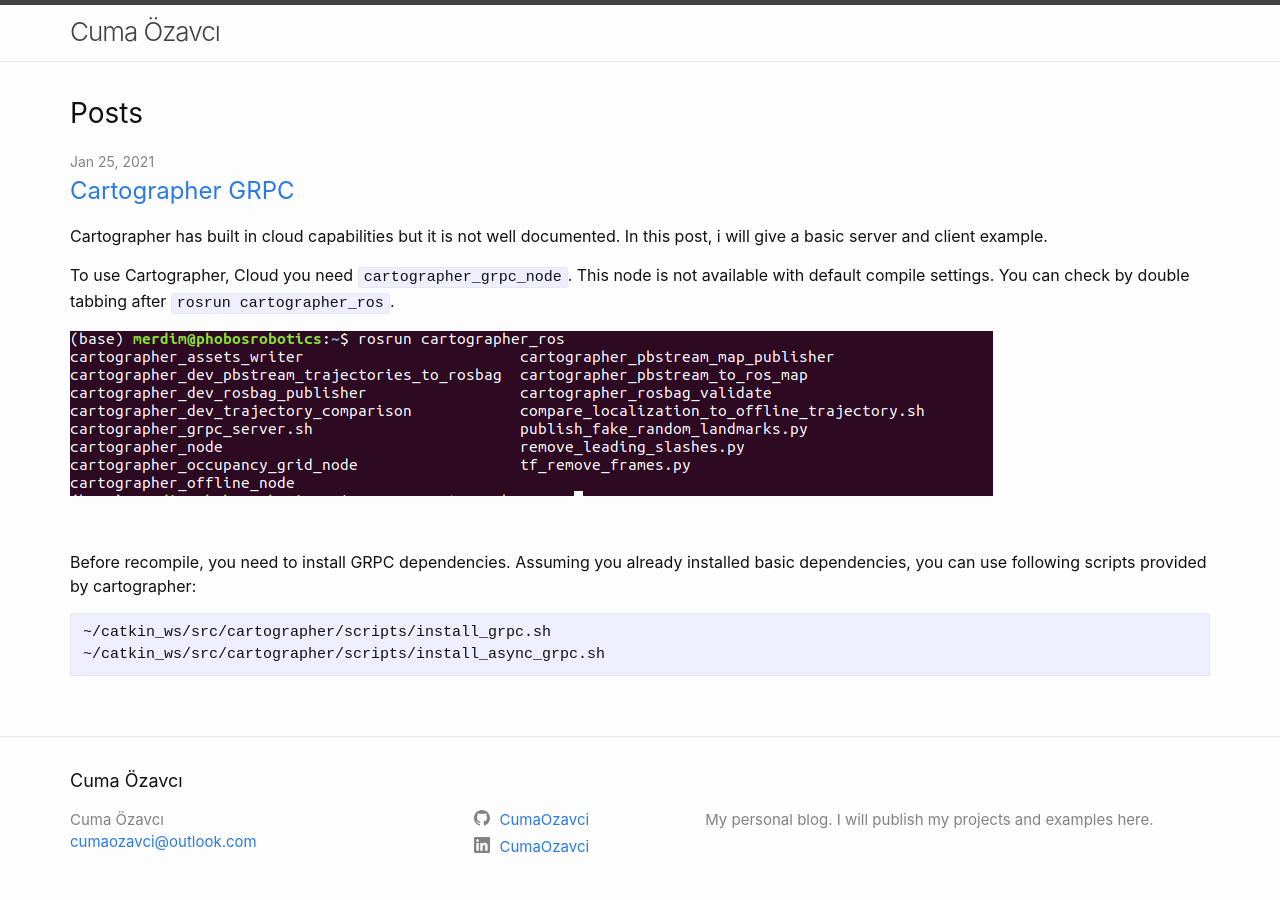
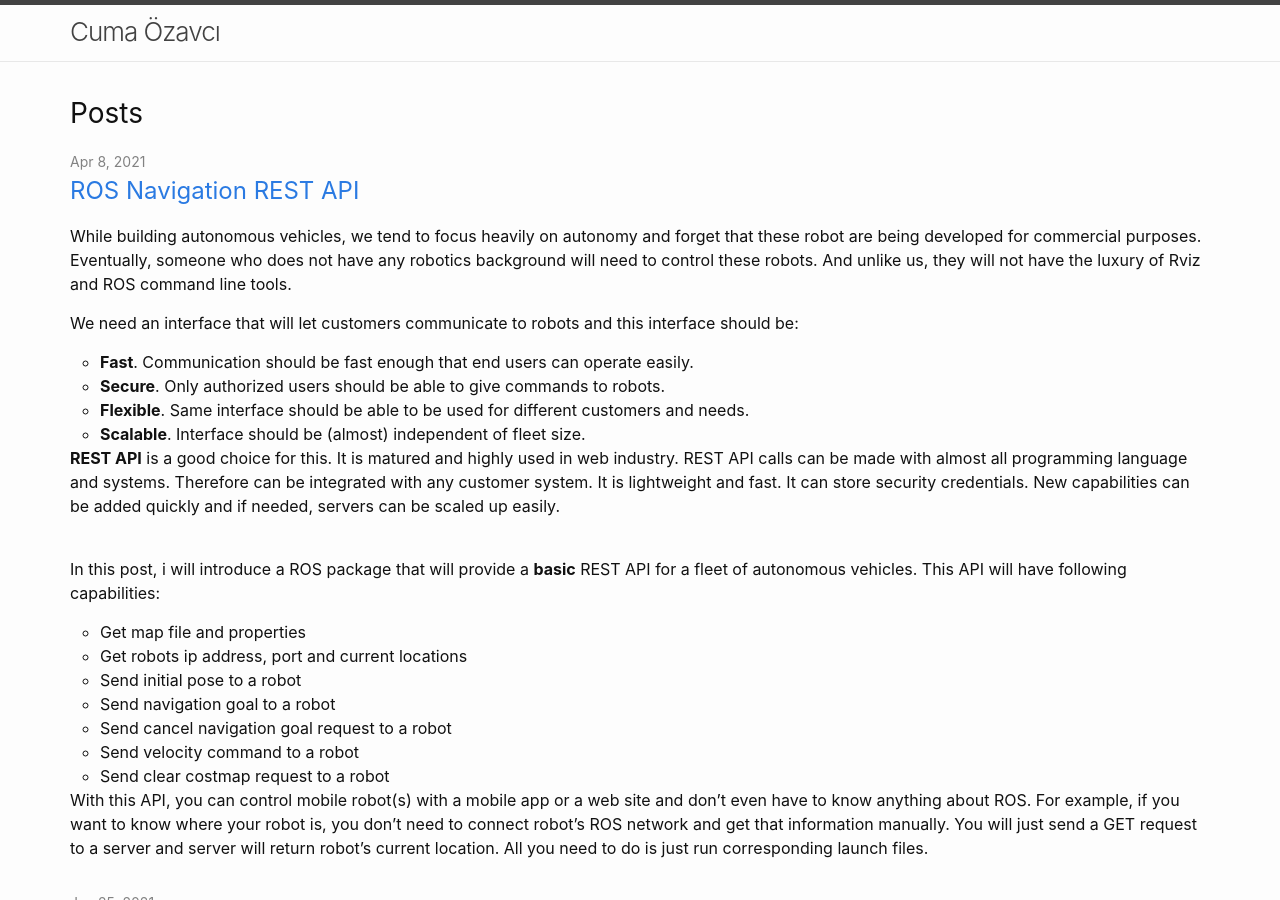
Before and after one commit to CumaOzavci/CumaOzavci.github.io, a Jekyll site: the page built from index.markdown, in a window 1280 px wide and 900 px high. Built offline with Jekyll 4.4.1, drawn with Linux system fonts in a browser that asks for light colours.

Commit message:
nav_rest_api was added

````diff
--- a/_config.yml
+++ b/_config.yml
@@ -26,6 +26,7 @@ baseurl: "" # the subpath of your site, e.g. /blog
 url: "https://cumaozavci.github.io" # the base hostname & protocol for your site, e.g. http://example.com
 github_username:  CumaOzavci
 linkedin_username:  CumaOzavci
+future: true
 
 # Build settings
 #Removed minima theme as it is now a regular theme
--- /dev/null
+++ b/_posts/2021-04-01-ros_navigation_rest_api.md
@@ -0,0 +1,103 @@
+---
+layout: post
+title:  "ROS Navigation REST API"
+date:   2021-04-08 12:00:00 +0300
+categories: nodejs rest
+excerpt_separator: <!--more-->
+---
+
+While building autonomous vehicles, we tend to focus heavily on autonomy and forget that these robot are being developed for commercial purposes. Eventually, someone who does not have any robotics background will need to control these robots. And unlike us, they will not have the luxury of Rviz and ROS command line tools.
+
+We need an interface that will let customers communicate to robots and this interface should be:
+- **Fast**. Communication should be fast enough that end users can operate easily.
+- **Secure**. Only authorized users should be able to give commands to robots.
+- **Flexible**. Same interface should be able to be used for different customers and needs.
+- **Scalable**. Interface should be (almost) independent of fleet size.
+
+**REST API** is a good choice for this. It is matured and highly used in web industry. REST API calls can be made with almost all programming language and systems. Therefore can be integrated with any customer system. It is lightweight and fast. It can store security credentials. New capabilities can be added quickly and if needed, servers can be scaled up easily.
+
+<br/>
+In this post, i will introduce a ROS package that will provide a **basic** REST API for a fleet of autonomous vehicles. This API will have following capabilities:
+- Get map file and properties
+- Get robots ip address, port and current locations
+- Send initial pose to a robot
+- Send navigation goal to a robot
+- Send cancel navigation goal request to a robot
+- Send velocity command to a robot
+- Send clear costmap request to a robot
+
+
+With this API, you can control mobile robot(s) with a mobile app or a web site and don't even have to know anything about ROS. For example, if you want to know where your robot is, you don't need to connect robot's ROS network and get that information manually. You will just send a GET request to a server and server will return robot's current location. All you need to do is just run corresponding launch files.
+<!--more-->
+<br/>
+## [nav_rest_api](https://github.com/CumaOzavci/nav_rest_api)
+
+![NAV REST API](/pictures/ros_rest_api.png){:class="img-responsive"}
+
+### Installation
+- Download package to your catkin workspace
+- At your catkin workspace run `catkin build nav_rest_api`
+- Install [Node.js](https://nodejs.org/en/download/)
+- On server, go to `server` directory and run `npm install`
+- On client, go to `client` directory and run `npm install`
+
+### Configuration
+- On server, go to `server/map` directory. Put your map here and fill `map.json` file with your map specs. It would be better, if you convert your map file to .png file
+- On client, go to `client/config` directory. Update `params.json` with your parameters. If both server and client will run on same computer, you can leave ip_adresses as `localhost`.
+- Go to `scripts` folder and update scripts with your catkin workspace name.
+
+### Running
+- On server, run `roslaunch nav_rest_api server.launch`
+- On client, run `roslaunch nav_rest_api client.launch`
+
+### Notes
+- Currently, there is no security features implemented.
+- This package does not provide any autonomy. Navigation Stack should be already up and running.
+- Server and client can be run on same computer or different computers. If they run on different comupters, make sure they are on same network and ip address configurations are done.
+- You can use an API client such as [Insomnia](https://insomnia.rest/) to test API. You can find my Imsonmia document at [here](https://github.com/CumaOzavci/nav_rest_api/blob/master/insomnia.txt).
+- API documentation can be found [here](https://github.com/CumaOzavci/nav_rest_api/blob/master/nav_rest_api.pdf).
+
+### Example
+Imagine you want to get all robots current location. You should send an empty GET Request to `server_ip_address:8080/api/robot`. If successful, server will return a list of robot object which contains robot's name, ip address, port and location as seen below. If you want to get a spesific robots location, add `robot_name` parameter to GET Request and fill it with robot's name.
+
+```
+[
+    {
+        "robot_name": "robot0",
+        "ip_address": "192.168.1.1",
+        "port": 9090,
+        "location_x": 0.1,
+        "location_y": -0.4,
+        "location_th": 0.0
+    },
+    {
+        "robot_name": "robot1",
+        "ip_address": "192.168.2.1",
+        "port": 9090,
+        "location_x": 20.4,
+        "location_y": -30.6,
+        "location_th": 1.5707
+    }
+]
+```
+
+<br/>
+## [nav_rest_api_turtlebot](https://github.com/CumaOzavci/nav_rest_api_turtlebot)
+This package is an example for nav_rest_api package.
+
+<iframe width="1150" height="700" src="https://www.youtube.com/embed/1Kw58aKMdZQ" title="YouTube video player" frameborder="0" allow="accelerometer; autoplay; clipboard-write; encrypted-media; gyroscope; picture-in-picture" allowfullscreen></iframe>
+
+
+### Installation
+- Install [turtlebot3](http://wiki.ros.org/turtlebot3)
+- Download [nav_rest_api](https://github.com/CumaOzavci/nav_rest_api) to your catkin workspace. Compile, install and configure
+- Download this package to your catkin workspace and compile
+
+### Running
+- Run `roslaunch nav_rest_api server.launch`
+- Export turtlebot model by `export TURTLEBOT3_MODEL=waffle`. On same console, run `roslaunch nav_rest_api_turtlebot test.launch`
+
+### Testing
+- Open [Insomnia](https://insomnia.rest/)
+- Import test document from `your_catkin_workspace/src/nav_rest_api/insomnia.txt`
+- Send goal, twist, initial pose etc.
````
Also changed, not shown: Gemfile.lock, _layouts/default.html (line endings or trailing spaces), pictures/ros_rest_api.png (added).
